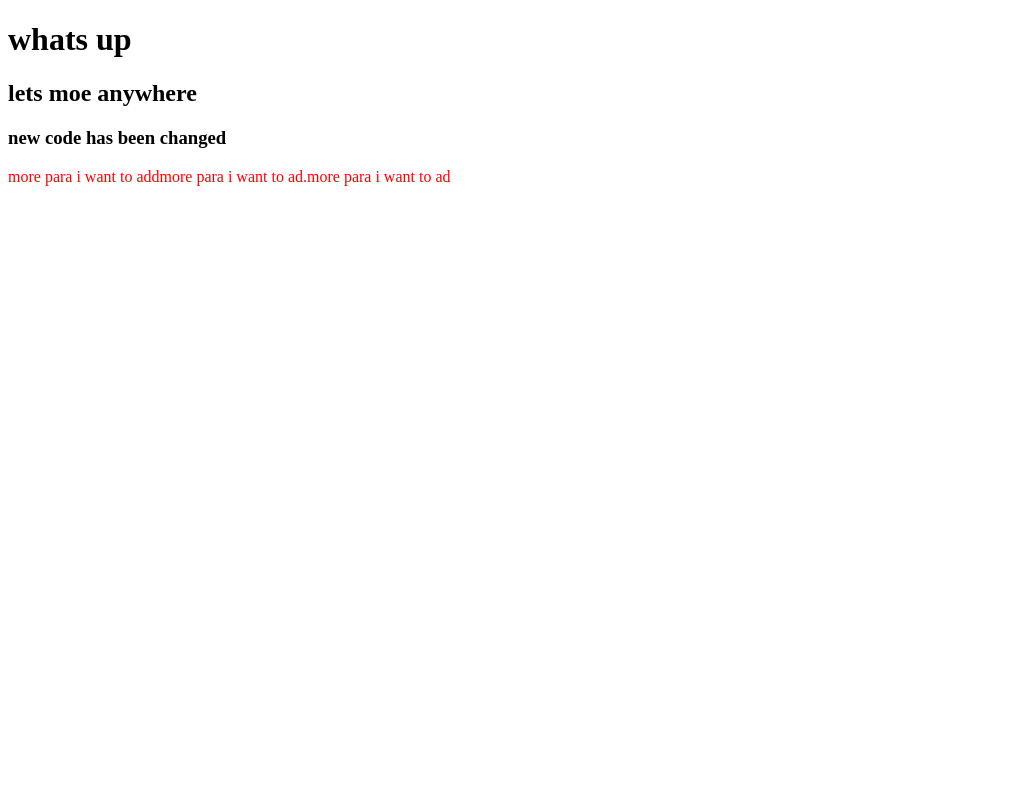
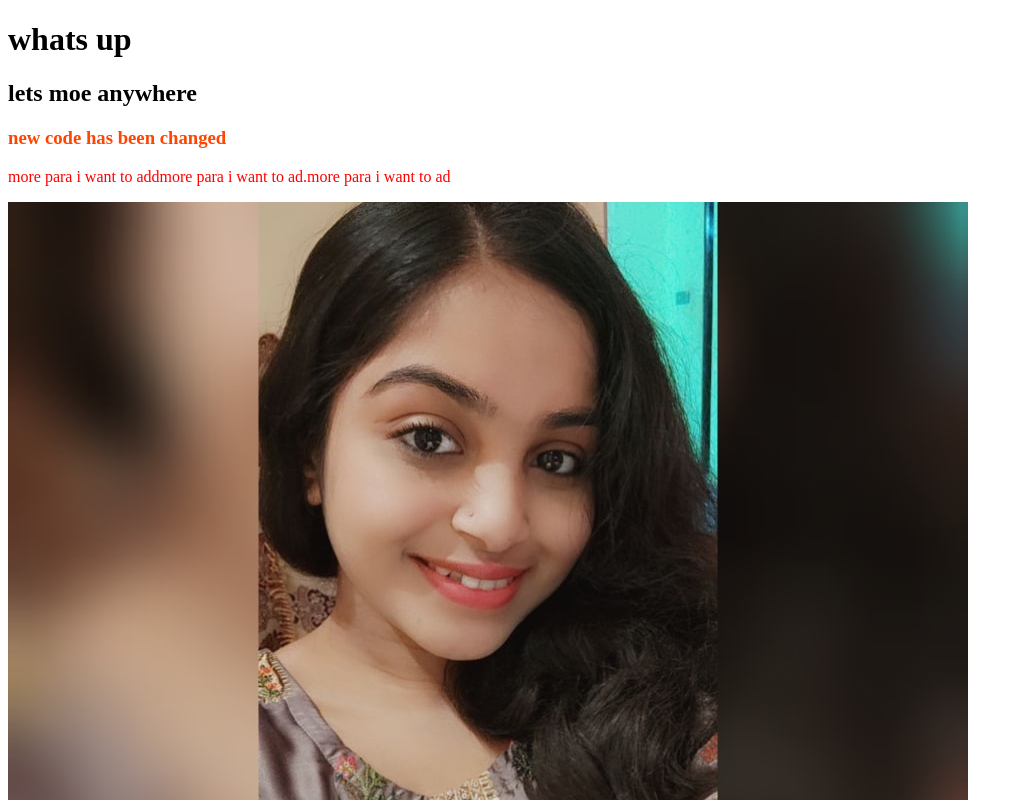
Before and after one commit to payeldhar/my-second-repo, a plain HTML site: page index.html in a window 1280 px wide. Shown: the top 800 px of the page, without its empty margins (0-1023 px from the left). Drawn offline with Linux system fonts and the light colour scheme.

Commit message:
image added

```diff
--- a/index.html
+++ b/index.html
@@ -12,5 +12,6 @@
     <h2> lets moe anywhere</h2>
     <h3>new code has been changed</h3>
     <p> more para i want to addmore para i want to ad.more para i want to ad</p>
+    <img src="my..jpg" alt="">
 </body>
 </html>
--- a/style.css
+++ b/style.css
@@ -1,3 +1,6 @@
 p{
     color:red;
 }
+h3{
+    color: orangered;
+}
```
Also changed, not shown: my..jpg (added).
